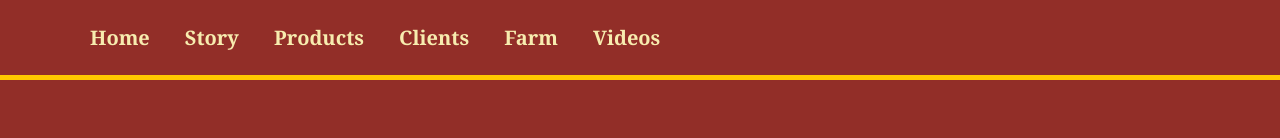
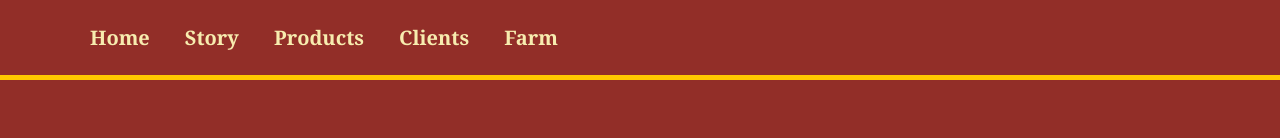
Before and after one commit to renjithnk/kona-elite, a plain HTML site: page clients.html in a window 1280 px wide. Shown: the top 138 px of the page. Drawn offline with Linux system fonts and the light colour scheme.

Commit message:
video link removed

```diff
--- a/clients.html
+++ b/clients.html
@@ -19,7 +19,7 @@
                 <li><a href="products.html">Products</a></li>
                 <li><a href="clients.html">Clients</a></li>
                 <li><a href="farm.html">Farm</a></li>
-                <li><a href="videos.html">Videos</a></li>
+                <!-- <li><a href="videos.html">Videos</a></li> -->
             </ul>
         </nav>
     </header>
```
Also changed, not shown: farm.html (+1 -1 lines), index.html (+1 -1 lines), products.html (+1 -1 lines), story.html (+1 -1 lines), videos.html (+1 -1 lines).
